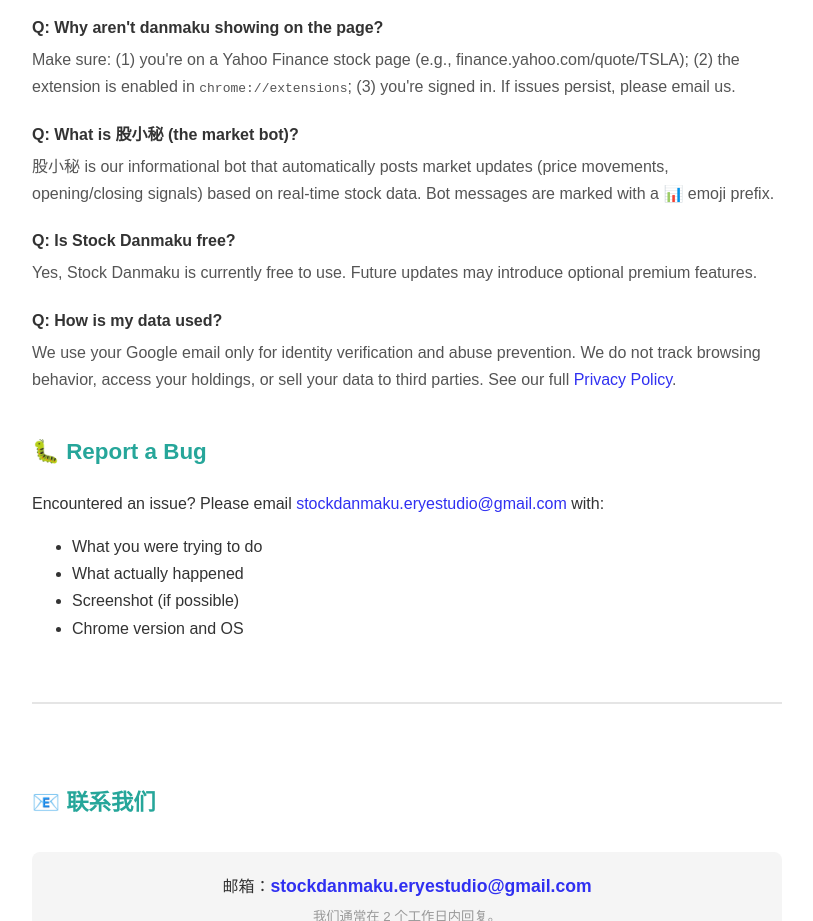
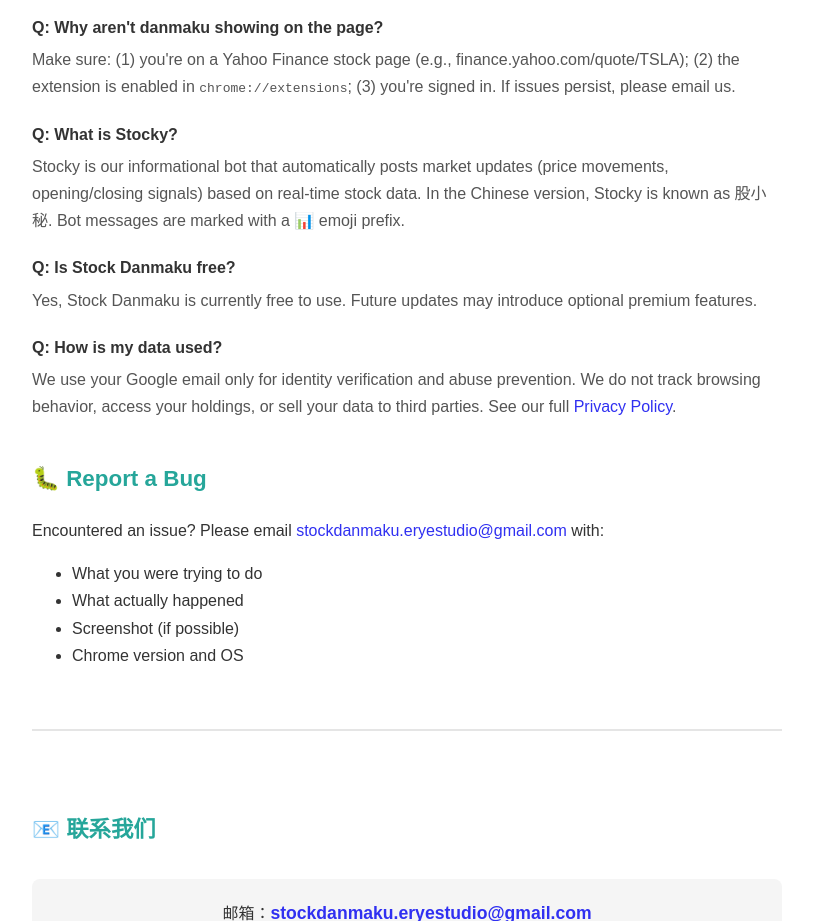
Before and after one commit to eryestudio/eryestudio.github.io, a plain HTML site: page support.html in a window 1280 px wide. Shown: the part 840-1761 px from the top of the page, without its empty margins (233-1046 px from the left). Drawn offline with Linux system fonts and the light colour scheme.

Commit message:
Replace '股小秘' with 'Stocky' in FAQs
Updated FAQ section to replace '股小秘' with 'Stocky' and added clarification for the Chinese version.

```diff
--- a/support.html
+++ b/support.html
@@ -58,60 +58,47 @@
   </style>
 </head>
 <body>
-
   <div class="lang-switch">
     <a href="#en">English</a> · <a href="#zh">中文</a>
   </div>
-
   <h1>Support</h1>
   <p class="tagline">Get help with Stock Danmaku Chrome extension.</p>
-
   <!-- ============ ENGLISH SECTION ============ -->
   <section id="en">
-
     <h2>📧 Contact Us</h2>
     <div class="contact-box">
       Email: <a href="mailto:stockdanmaku.eryestudio@gmail.com">stockdanmaku.eryestudio@gmail.com</a><br>
       <small style="color: #999;">We aim to respond within 2 business days.</small>
     </div>
-
     <h2>❓ Frequently Asked Questions</h2>
-
     <div class="faq-question">Q: Why do I need to sign in with Google?</div>
     <div class="faq-answer">
       To keep the community spam-free, we require Google Sign-In for identity verification. We only use your email to establish a unique identity — we don't access your other Google data.
     </div>
-
     <div class="faq-question">Q: Does Stock Danmaku work on other websites besides Yahoo Finance?</div>
     <div class="faq-answer">
       Currently, Stock Danmaku is designed for Yahoo Finance stock chart pages only. We may expand to other platforms in future updates.
     </div>
-
     <div class="faq-question">Q: How can I delete my account and data?</div>
     <div class="faq-answer">
       Email us at <a href="mailto:stockdanmaku.eryestudio@gmail.com">stockdanmaku.eryestudio@gmail.com</a> with your account request, or submit a request through our <a href="https://eryestudio.github.io/privacy.html">Privacy Policy page</a>. We'll process it within 30 days.
     </div>
-
     <div class="faq-question">Q: Why aren't danmaku showing on the page?</div>
     <div class="faq-answer">
       Make sure: (1) you're on a Yahoo Finance stock page (e.g., finance.yahoo.com/quote/TSLA); (2) the extension is enabled in <code>chrome://extensions</code>; (3) you're signed in. If issues persist, please email us.
     </div>
-
-    <div class="faq-question">Q: What is 股小秘 (the market bot)?</div>
+    <div class="faq-question">Q: What is Stocky?</div>
     <div class="faq-answer">
-      股小秘 is our informational bot that automatically posts market updates (price movements, opening/closing signals) based on real-time stock data. Bot messages are marked with a 📊 emoji prefix.
+      Stocky is our informational bot that automatically posts market updates (price movements, opening/closing signals) based on real-time stock data. In the Chinese version, Stocky is known as 股小秘. Bot messages are marked with a 📊 emoji prefix.
     </div>
-
     <div class="faq-question">Q: Is Stock Danmaku free?</div>
     <div class="faq-answer">
       Yes, Stock Danmaku is currently free to use. Future updates may introduce optional premium features.
     </div>
-
     <div class="faq-question">Q: How is my data used?</div>
     <div class="faq-answer">
       We use your Google email only for identity verification and abuse prevention. We do not track browsing behavior, access your holdings, or sell your data to third parties. See our full <a href="https://eryestudio.github.io/privacy.html">Privacy Policy</a>.
     </div>
-
     <h2>🐛 Report a Bug</h2>
     <p>
       Encountered an issue? Please email <a href="mailto:stockdanmaku.eryestudio@gmail.com">stockdanmaku.eryestudio@gmail.com</a> with:
@@ -122,55 +109,43 @@
       <li>Screenshot (if possible)</li>
       <li>Chrome version and OS</li>
     </ul>
-
   </section>
-
   <!-- ============ CHINESE SECTION ============ -->
   <section id="zh" style="margin-top: 60px; border-top: 2px solid #E5E5E5; padding-top: 40px;">
-
     <h2>📧 联系我们</h2>
     <div class="contact-box">
       邮箱：<a href="mailto:stockdanmaku.eryestudio@gmail.com">stockdanmaku.eryestudio@gmail.com</a><br>
       <small style="color: #999;">我们通常在 2 个工作日内回复。</small>
     </div>
-
     <h2>❓ 常见问题</h2>
-
     <div class="faq-question">Q: 为什么需要 Google 账号登录？</div>
     <div class="faq-answer">
       为了保持社区不被 spam 干扰，我们通过 Google 登录来验证用户身份。我们只使用你的邮箱作为唯一标识，不会访问其他 Google 数据。
     </div>
-
     <div class="faq-question">Q: 股论支持其他网站吗？</div>
     <div class="faq-answer">
       目前股论仅在 Yahoo Finance 股票页面上工作。未来版本可能扩展到更多平台。
     </div>
-
     <div class="faq-question">Q: 如何删除我的账号和数据？</div>
     <div class="faq-answer">
       发送邮件至 <a href="mailto:stockdanmaku.eryestudio@gmail.com">stockdanmaku.eryestudio@gmail.com</a> 或通过我们的<a href="https://eryestudio.github.io/privacy.html">隐私政策页面</a>提交请求。我们会在 30 天内处理。
     </div>
-
     <div class="faq-question">Q: 弹幕为什么不显示？</div>
     <div class="faq-answer">
       请确认：(1) 你在 Yahoo Finance 股票页面（如 finance.yahoo.com/quote/TSLA）；(2) 扩展已在 <code>chrome://extensions</code> 中启用；(3) 你已登录。如仍有问题，请邮件联系我们。
     </div>
-
     <div class="faq-question">Q: 股小秘是什么？</div>
     <div class="faq-answer">
       股小秘是我们的信息机器人，根据实时股价自动推送市场动态（涨跌、开盘、收盘）。机器人消息前面会有 📊 标识。
     </div>
-
     <div class="faq-question">Q: 股论是免费的吗？</div>
     <div class="faq-answer">
       是的，股论目前免费使用。未来更新可能引入可选的高级功能。
     </div>
-
     <div class="faq-question">Q: 我的数据如何被使用？</div>
     <div class="faq-answer">
       我们仅使用你的 Google 邮箱做身份验证和反 spam。我们不追踪浏览行为、不访问你的持仓、不卖数据给第三方。详见<a href="https://eryestudio.github.io/privacy.html">隐私政策</a>。
     </div>
-
     <h2>🐛 报告问题</h2>
     <p>遇到问题？请邮件 <a href="mailto:stockdanmaku.eryestudio@gmail.com">stockdanmaku.eryestudio@gmail.com</a>，包含：</p>
     <ul>
@@ -179,9 +154,7 @@
       <li>截图（如果方便）</li>
       <li>Chrome 版本和操作系统</li>
     </ul>
-
   </section>
-
   <footer>
     <p>
       <a href="/">Home</a> ·
@@ -190,6 +163,5 @@
     </p>
     <p>© 2026 Erye Studio</p>
   </footer>
-
 </body>
 </html>
```
